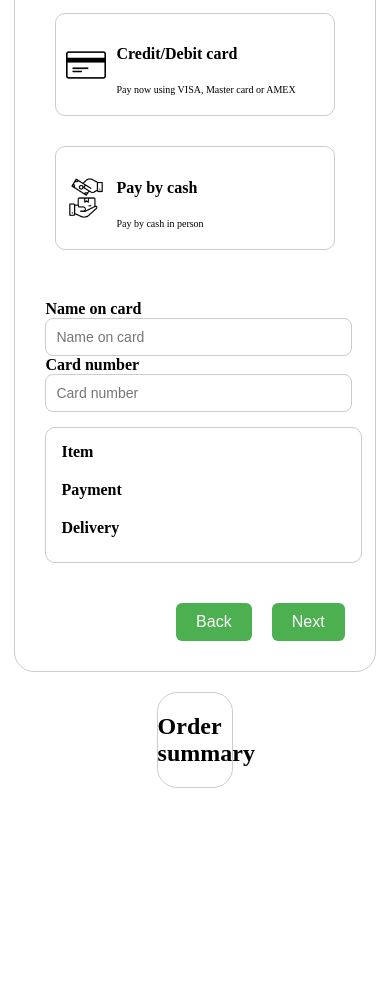
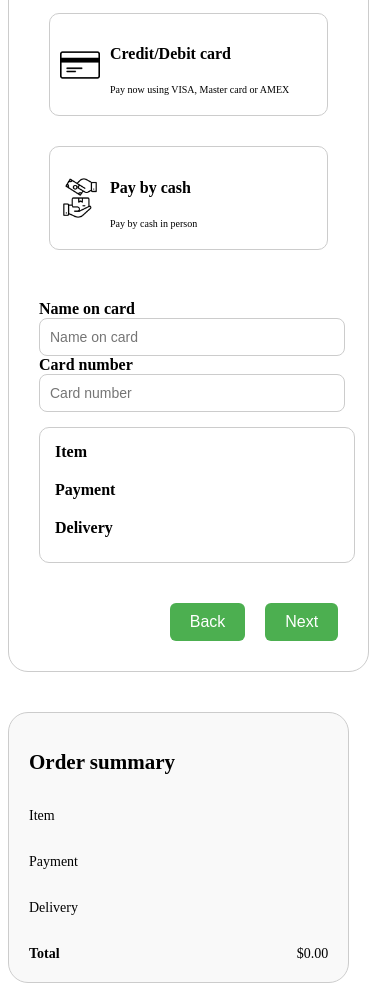
Before and after one commit to TamNgx179/Web, a plain HTML site: page HTML/Puschasing_Progress.html in a window 390 px wide. Shown: the part 217-1208 px from the top of the page. Before the commit the page ends 1013 px from the top, so only its background shows below. Drawn offline with Linux system fonts and the light colour scheme.

Commit message:
xong total sumary trong trang quy trình mua hàng

```diff
--- a/CSS/Purchasing_Progress.css
+++ b/CSS/Purchasing_Progress.css
@@ -2,7 +2,7 @@
     display: flex;
     flex-direction: row;
     justify-content: center;
-    align-items: center;
+
 
     gap: 20px;
     margin-top: 20px;
@@ -30,16 +30,7 @@
     border: 1px solid #ccc;
 }
 
-#Order-summary {
-    display: flex;
-    flex-direction: column;
-    gap: 20px;
-    width: 20%;
-    height: max-content;
 
-    border-radius: 20px;
-    border: 1px solid #ccc;
-}
 
 .Option {
     flex: 1;
@@ -139,6 +130,36 @@
     width: 100%;
 }
 
+#Order-summary {
+    width: 20%; /* hoặc 30% nếu trong flex row */
+    height: max-content;
+    padding: 20px;
+    border: 1px solid #ccc;
+    border-radius: 20px;
+    background-color: #f9f9f9;
+
+    position: sticky;
+    top: 20px;
+
+    display: flex;
+    flex-direction: column;
+    gap: 15px;
+    font-size: 14px;
+}
+
+#summary {
+    display: flex;
+    flex-direction: column;
+    gap: 15px;
+}
+
+.fee {
+    display: flex;
+    flex-direction: row;
+    gap: 15px;
+
+    justify-content: space-between;
+}
 
 
 @media (max-width: 600px) {
@@ -163,4 +184,8 @@
     #method {
         flex-direction: column;
     }
+    #Order-summary {
+        width: 80%;
+        margin-top: 20px;
+    }
 }
--- a/HTML/Puschasing_Progress.html
+++ b/HTML/Puschasing_Progress.html
@@ -95,6 +95,27 @@
 
         <form id="Order-summary">
             <h2>Order summary</h2>
+
+            <div id="summary">
+                <label>Item</label>
+                <label id="item-label-sum"></label>
+
+                <label>Payment</label>
+                <label id="payment-label-sum"></label>
+
+                <label>Delivery</label>
+
+                <div class="fee">
+                    <label id="delivery-label-sum"></label>
+                    <label id="delivery-fee"></label>
+                </div>
+
+                <div class="fee">
+                    <label><Strong>Total</Strong></label>
+                    <label id="total-fee">$0.00</label>
+                </div>
+
+            </div>
         </form>
     </div>
 </body>
--- a/JavaScript/Purchasing_progress.js
+++ b/JavaScript/Purchasing_progress.js
@@ -116,6 +116,7 @@ function purchasingstep(index) {
             break;
         }
     }
+
 }
 
 
@@ -130,6 +131,22 @@ function setstep3() {
     document.getElementById('item-label').innerHTML = "";
 
     document.getElementById('confirmation').style.display = 'flex';
+}
+
+function totalinfomation() {
+    let delivery = document.getElementById('delivery-label-sum').innerHTML.trim(); // loại bỏ khoảng trắng
+
+    let deliveryFee = 0;
+    if(delivery === "Home") {
+        deliveryFee = 499;
+    }
+    // Showroom mặc định = 0
+
+    // Hiển thị giá delivery
+    document.getElementById('delivery-fee').innerHTML = "$" + deliveryFee;
+
+    // Tổng = deliveryFee
+    document.getElementById('total-fee').innerHTML = "$" + deliveryFee;
 }
 
 
@@ -165,11 +182,15 @@ function setinfomation(stepindex) {
             indexdata = index
             if(stepindex == 1){
                 info = infodata[index];
-                document.getElementById('payment-label').innerHTML = index == 0 ? "Card" : "Cash";
+                document.getElementById('payment-label-sum').innerHTML = document.getElementById('payment-label').innerHTML = index == 0 ? "Card" : "Cash";
+
+
             }
             if(stepindex == 2){
                 info = infodata[index + 2];
-                document.getElementById('delivery-label').innerHTML = index == 0 ? "Home" : "Showroom";
+                document.getElementById('delivery-label-sum').innerHTML =  document.getElementById('delivery-label').innerHTML = index == 0 ? "Home" : "Showroom";
+
+                totalinfomation();
             }
             if(info) {
                 document.getElementById('label1').innerHTML = info[0].label;
```
